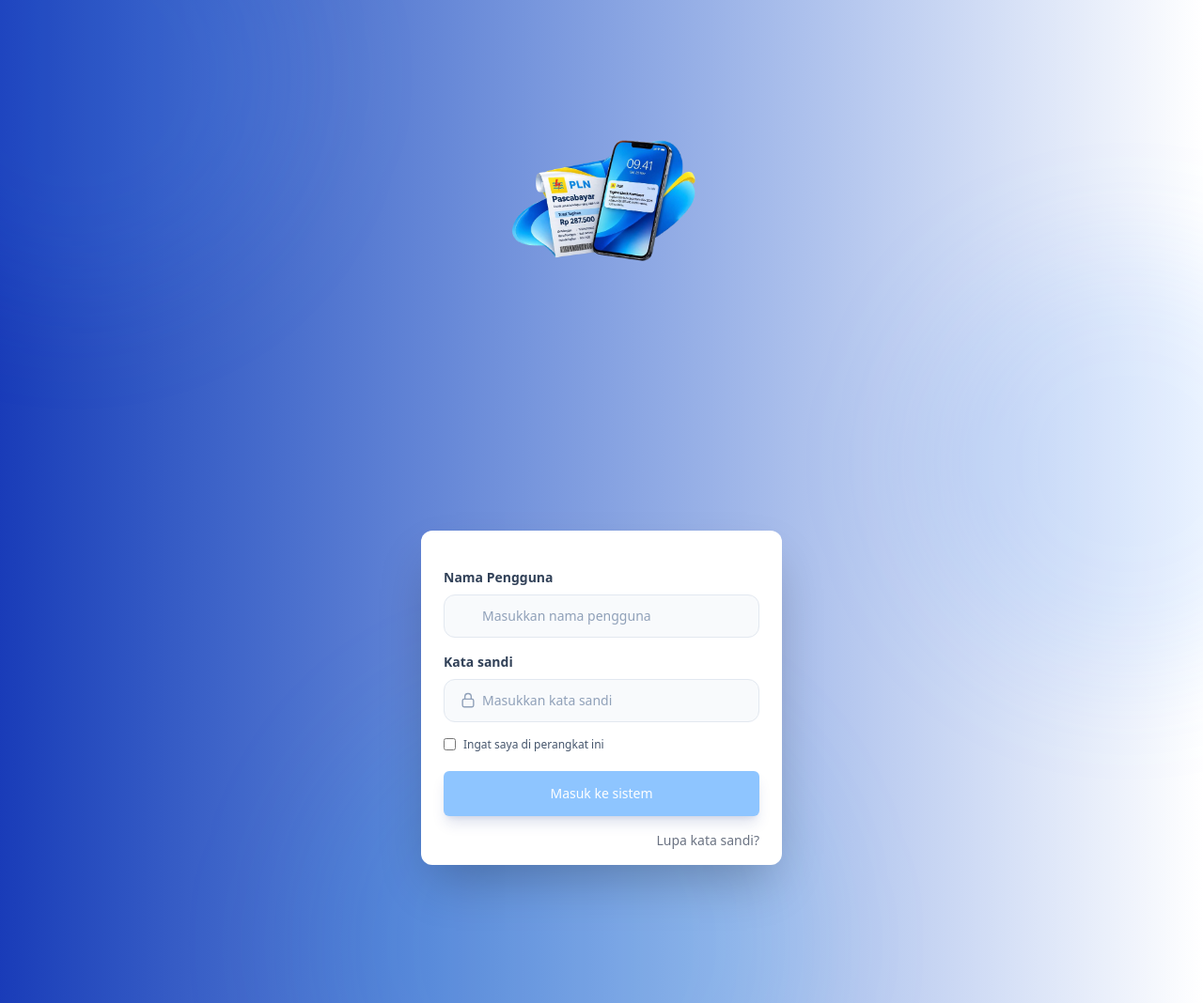
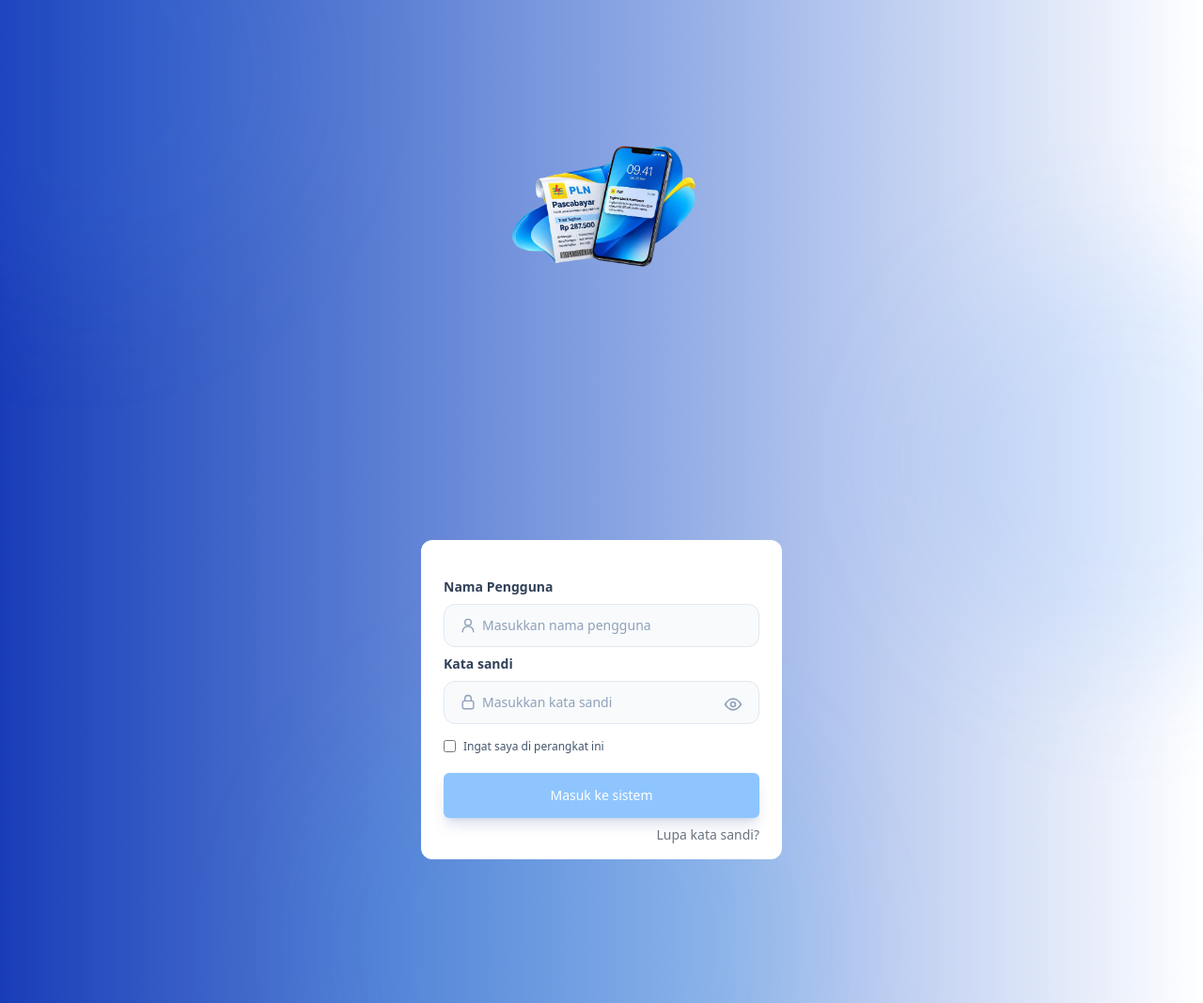
Before and after one commit to sucisukmawati-ux/SIMPP-PLN-UP-pelaiahri, a Laravel app: page / in a window 1280 px wide. Shown: the whole page at 94% size. Run offline with Laravel 12, Linux system fonts and the light colour scheme; style sheets or scripts are compiled from the project's sources.

Commit message:
login page

```diff
--- a/resources/views/welcome.blade.php
+++ b/resources/views/welcome.blade.php
@@ -1,57 +1,94 @@
+
 <x-layouts.guest>
     <div class="relative isolate min-h-screen overflow-hidden bg-gradient-to-r from-blue-800 to-white text-white">
+
         <div class="pointer-events-none absolute -left-40 -top-40 size-[30rem] rounded-full bg-blue-400/10 blur-3xl"></div>
         <div class="pointer-events-none absolute -bottom-52 left-1/4 size-[34rem] rounded-full bg-sky-400/10 blur-3xl"></div>
         <div class="pointer-events-none absolute -right-36 top-1/4 size-[28rem] rounded-full bg-blue-500/10 blur-3xl"></div>
 
-        <main class="relative mx-auto grid min-h-screen w-full max-w-6xl grid-cols-1 items-center gap-8 px-3 py-4 sm:px-6 lg:gap-10 lg:px-8 lg:py-6">
+        <main class="relative mx-auto grid min-h-screen w-full max-w-6xl grid-cols-1 items-center gap-6 px-3 py-4 sm:px-6 lg:gap-8 lg:px-8 lg:py-6">
 
-            <img src="../images/logo_login.png" alt="Logo Login" class="mx-auto w-32 sm:w-36 lg:w-50">
-            <section aria-labelledby="login-heading" class="mx-auto w-full max-w-sm bg-white rounded-xl p-4 text-slate-900 shadow-2xl shadow-black/25 sm:py-4 sm:px-6">
+            <img
+                src="../images/logo_login.png"
+                alt="Logo Login"
+                class="mx-auto w-32 sm:w-36 lg:w-50"
+            >
+
+            <section
+                aria-labelledby="login-heading"
+                class="mx-auto w-full max-w-sm rounded-xl bg-white p-4 text-slate-900  sm:px-6 sm:py-4"
+            >
 
                 @if (session('status'))
-                    <p role="status" class="mt-4 rounded-lg bg-blue-50 p-3 text-sm text-blue-800">{{ session('status') }}</p>
+                    <p role="status" class="mt-4 rounded-lg bg-blue-50 p-3 text-sm text-blue-800">
+                        {{ session('status') }}
+                    </p>
                 @endif
 
                 @auth
-                    <div class="mt-4 grid gap-4">
+                    <div class="mt-4 grid gap-2">
+
                         @if (! auth()->user()->hasVerifiedEmail())
                             <p class="text-sm leading-6 text-slate-600">
                                 Verifikasi alamat email Anda sebelum menggunakan sistem.
                             </p>
-                            <a href="{{ route('verification.notice') }}" class="text-sm font-semibold text-blue-700 underline">
+
+                            <a
+                                href="{{ route('verification.notice') }}"
+                                class="text-sm font-semibold text-blue-700 underline"
+                            >
                                 Buka halaman verifikasi
                             </a>
                         @else
                             <p class="text-sm leading-6 text-slate-600">
                                 Anda masuk sebagai {{ auth()->user()->name }}.
                             </p>
-                            <a href="{{ route('dashboard') }}" class="text-sm font-semibold text-blue-700 underline">
+
+                            <a
+                                href="{{ route('dashboard') }}"
+                                class="text-sm font-semibold text-blue-700 underline"
+                            >
                                 Buka dashboard
                             </a>
                         @endif
+
                         <form method="POST" action="{{ route('logout') }}">
                             @csrf
+
                             <x-ui.primary-button type="submit" class="w-full">
                                 Keluar
                             </x-ui.primary-button>
                         </form>
                     </div>
+
                 @else
-                    <form method="POST" action="{{ route('login.store') }}" class="mt-4 grid gap-2">
+
+                    {{-- Login Form --}}
+                    <form
+                        method="POST"
+                        action="{{ route('login.store') }}"
+                        class="mt-4 grid gap-2"
+                    >
                         @csrf
+
+                        {{-- Nama Pengguna --}}
                         <x-ui.text-field
                             label="Nama Pengguna"
                             name="name"
-                            type="text"
+                            type="name"
                             placeholder="Masukkan nama pengguna"
                             autocomplete="username"
                             required
                             autofocus
                         />
+
                         @error('name')
                             <p class="text-sm text-red-700">{{ $message }}</p>
                         @enderror
+
+                        {{-- Kata Sandi --}}
+                        <div class="relative" data-password-field>
+
                             <x-ui.text-field
                                 label="Kata sandi"
                                 name="password"
@@ -60,22 +97,130 @@
                                 autocomplete="current-password"
                                 required
                             />
+
+                            <button
+                                type="button"
+                                onclick="togglePasswordVisibility(this)"
+                                class="absolute right-4 top-[calc(50%+16px)] z-10 flex h-6 w-6 -translate-y-1/2 items-center justify-center rounded-md text-slate-400 transition-colors duration-200"
+                                aria-label="Lihat kata sandi"
+                                aria-pressed="false"
+                                title="Lihat kata sandi"
+                            >
+
+                                <svg
+                                    data-eye
+                                    xmlns="http://www.w3.org/2000/svg"
+                                    width="20"
+                                    height="20"
+                                    viewBox="0 0 24 24"
+                                    fill="none"
+                                    stroke="currentColor"
+                                    stroke-width="2"
+                                    stroke-linecap="round"
+                                    stroke-linejoin="round"
+                                >
+                                    <path d="M2 12s3.6-7 10-7 10 7 10 7-3.6 7-10 7-10-7-10-7Z"/>
+                                    <circle cx="12" cy="12" r="3"/>
+                                </svg>
+
+                                <svg
+                                    data-eye-off
+                                    class="hidden"
+                                    xmlns="http://www.w3.org/2000/svg"
+                                    width="20"
+                                    height="20"
+                                    viewBox="0 0 24 24"
+                                    fill="none"
+                                    stroke="currentColor"
+                                    stroke-width="2"
+                                    stroke-linecap="round"
+                                    stroke-linejoin="round"
+                                >
+                                    <path d="M3 3l18 18"/>
+                                    <path d="M10.6 10.6a2 2 0 0 0 2.8 2.8"/>
+                                    <path d="M9.9 5.2A11 11 0 0 1 12 5c6.4 0 10 7 10 7a13 13 0 0 1-3 3.7"/>
+                                    <path d="M6.6 6.6C3.6 8.5 2 12 2 12s3.6 7 10 7c1 0 2-.2 2.9-.5"/>
+                                </svg>
+
+                            </button>
+                        </div>
+
                         @error('password')
                             <p class="text-sm text-red-700">{{ $message }}</p>
                         @enderror
+
+                        {{-- Remember Me --}}
                         <label class="mt-2 flex items-center gap-2 text-xs text-slate-600">
-                            <input type="checkbox" name="remember" value="1" class="rounded border-slate-300 text-blue-400">
+                            <input
+                                type="checkbox"
+                                name="remember"
+                                value="1"
+                                class="rounded border-slate-300 text-blue-400"
+                            >
                             Ingat saya di perangkat ini
                         </label>
+
+                        {{-- Login Button --}}
                         <x-ui.primary-button type="submit" class="mt-1 w-full">
                             Masuk ke sistem
                         </x-ui.primary-button>
+
                     </form>
-                    <a href="{{ route('password.request') }}" class="mt-4 flex justify-end text-sm font-medium text-gray-500 text-end">
+
+                    {{-- Forgot Password --}}
+                    <a
+                        href="{{ route('password.request') }}"
+                        class="mt-2 flex justify-end text-end text-sm font-normal text-gray-500"
+                    >
                         Lupa kata sandi?
                     </a>
+
                 @endauth
+
             </section>
         </main>
     </div>
+
+    {{-- JavaScript Toggle Password --}}
+    <script>
+        function togglePasswordVisibility(button) {
+
+            const wrapper = button.closest('[data-password-field]');
+
+            if (!wrapper) return;
+
+            const passwordInput = wrapper.querySelector('input[name="password"]');
+
+            const eyeIcon = button.querySelector('[data-eye]');
+            const eyeOffIcon = button.querySelector('[data-eye-off]');
+
+            if (!passwordInput) return;
+
+            const isPasswordHidden = passwordInput.type === 'password';
+
+            // Mengubah tipe input password
+            passwordInput.type = isPasswordHidden ? 'text' : 'password';
+
+            // Mengatur tampilan icon
+            eyeIcon.classList.toggle('hidden', isPasswordHidden);
+            eyeOffIcon.classList.toggle('hidden', !isPasswordHidden);
+
+            // Mengubah keterangan tombol
+            button.setAttribute(
+                'aria-label',
+                isPasswordHidden ? 'Sembunyikan kata sandi' : 'Lihat kata sandi'
+            );
+
+            button.setAttribute(
+                'title',
+                isPasswordHidden ? 'Sembunyikan kata sandi' : 'Lihat kata sandi'
+            );
+
+            button.setAttribute(
+                'aria-pressed',
+                isPasswordHidden ? 'true' : 'false'
+            );
+        }
+    </script>
+
 </x-layouts.guest>
```
Lines whose indentation alone changed are shown as unchanged.
